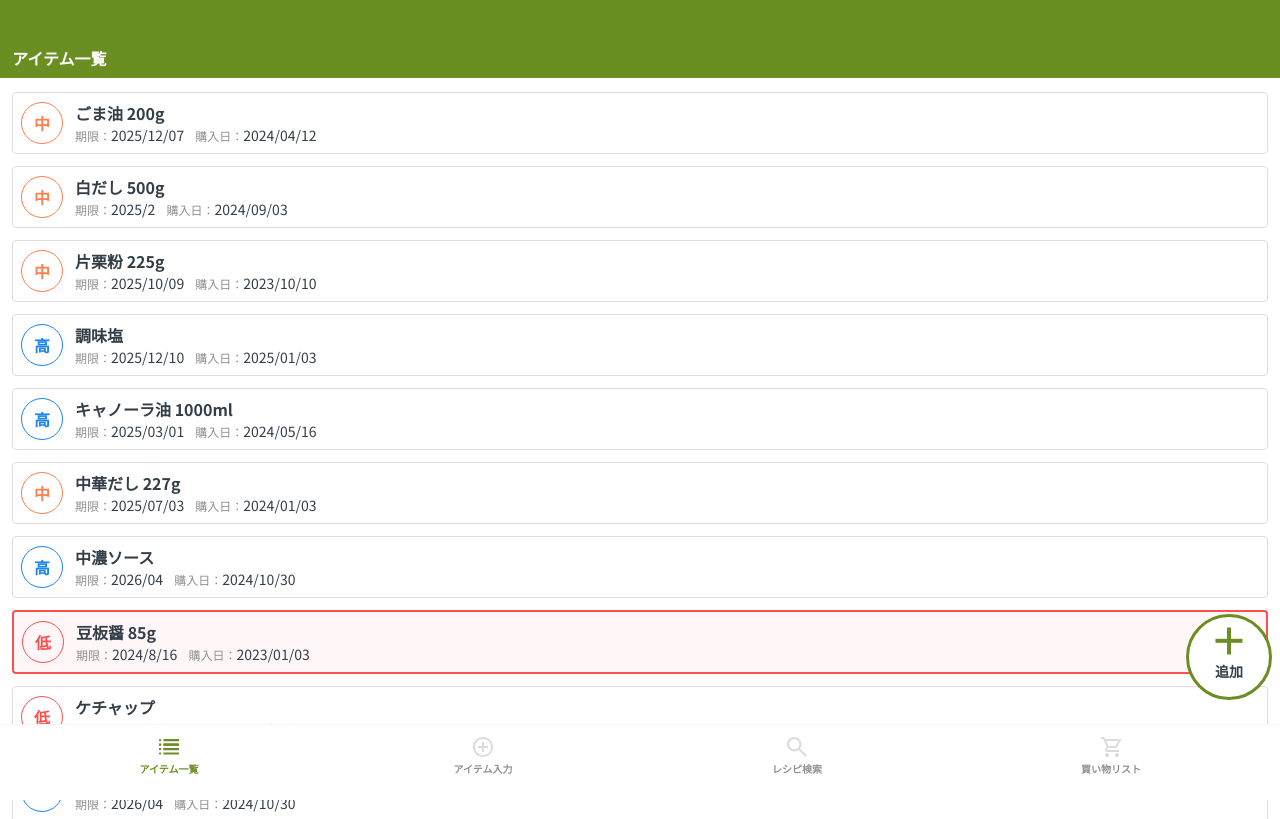
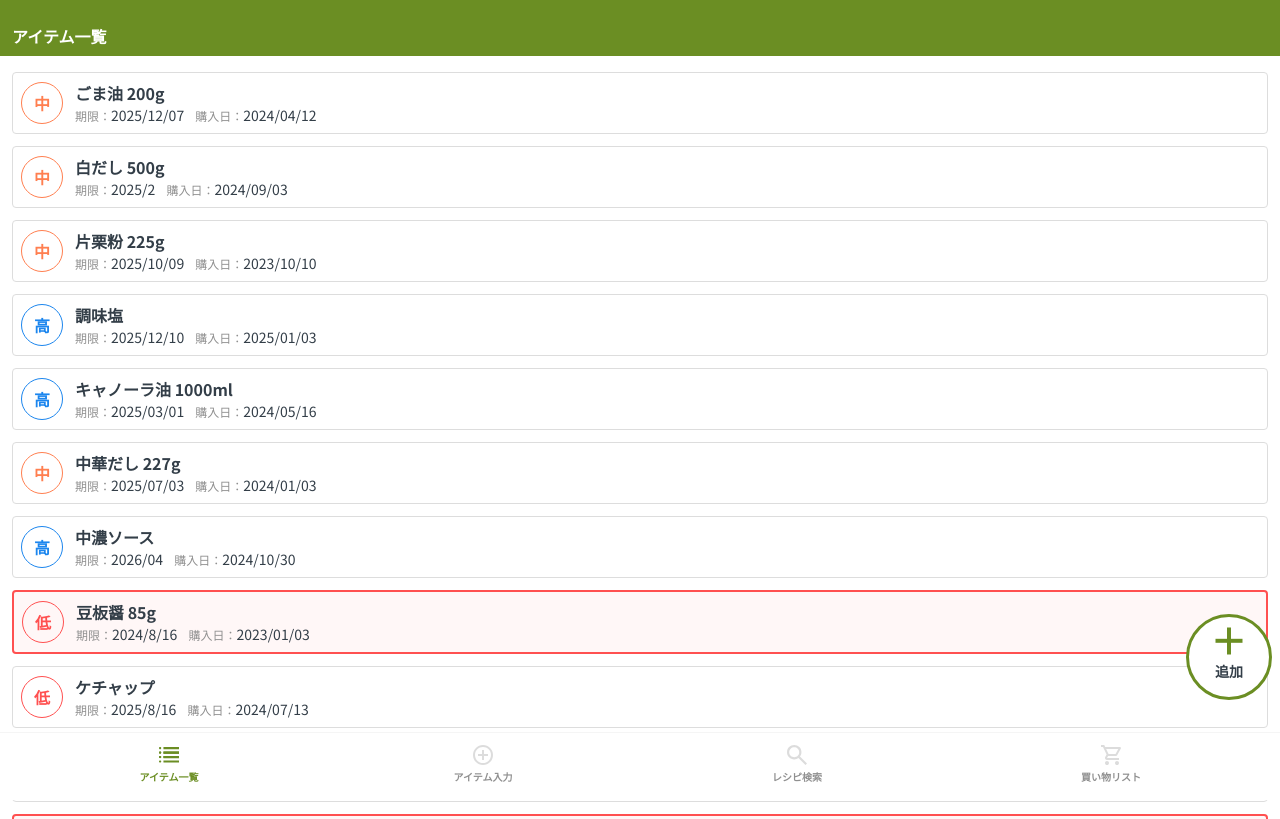
Before and after one commit to aoi-kubo/SLC, a plain HTML site: page index.html in a window 1280 px wide. Shown: the top 819 px of the page. Drawn offline with nearby package versions, Linux system fonts and the light colour scheme.

Commit message:
ヘッダー・フッターの修正

```diff
--- a/css/main.css
+++ b/css/main.css
@@ -54,7 +54,7 @@ header {
 
 h1 {
   font-size: 16px;
-  padding: 46px 12px 8px;
+  padding: 24px 12px 8px;
   background: #6B8E23;
   color: #FFF;
 }
@@ -62,7 +62,7 @@ h1 {
 /* フッター */
 .footer {
   display: flex;
-  padding: 12px 12px 24px;
+  padding: 12px 12px 16px;
   position: fixed;
   border-top: 1px solid #F5F5F5;
   bottom: 0;
@@ -99,7 +99,7 @@ h1 {
 
 /* アイテム一覧 */
 .wrapper {
-  padding: 92px 12px 60px;
+  padding: 72px 12px 60px;
 }
 
 .item-contents {
```
